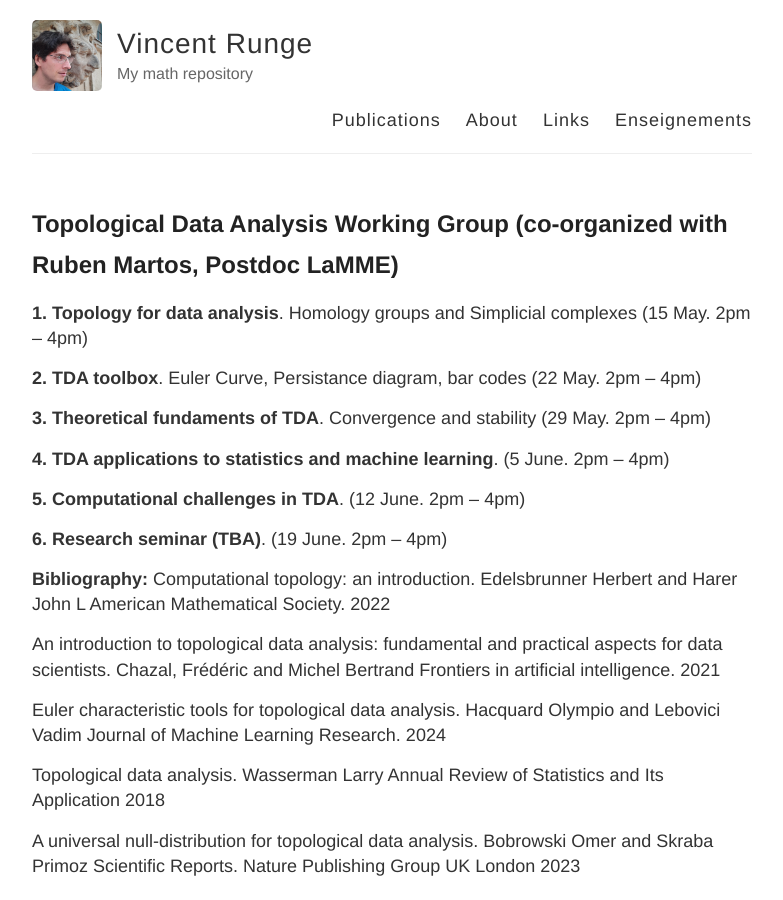
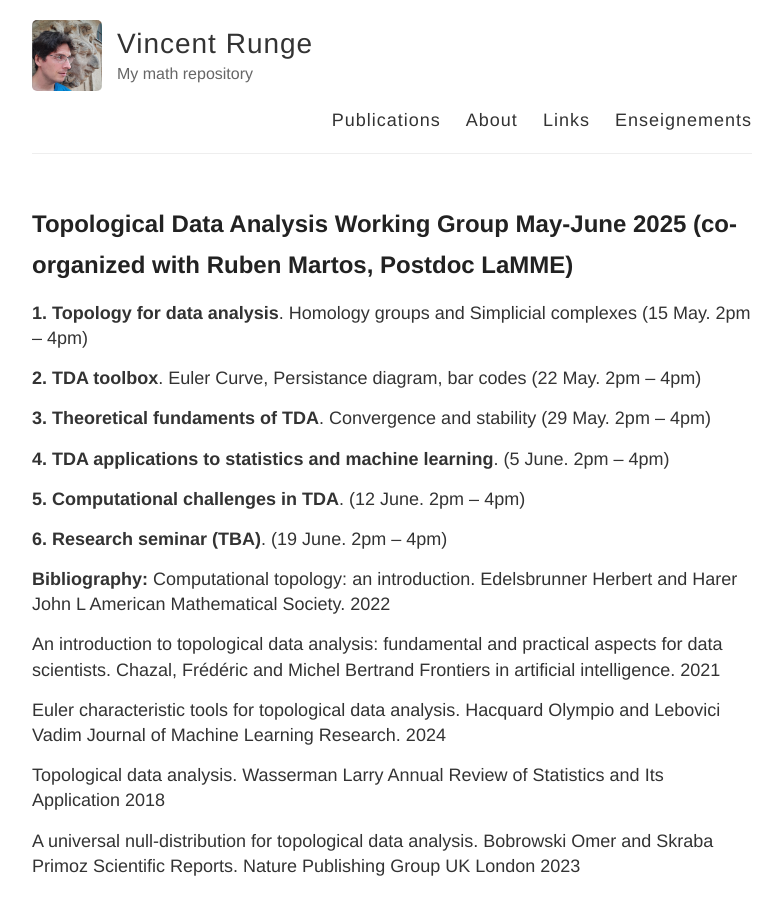
Before and after one commit to vincentrunge/vincentrunge.github.io, a Jekyll site: the page built from About.md, in a window 1280 px wide and 900 px high. Shown: the whole window, without its empty margins (248-1031 px from the left). Built offline with Jekyll 4.4.1, drawn with Linux system fonts in a browser that asks for light colours.

Commit message:
Update About.md

```diff
--- a/About.md
+++ b/About.md
@@ -4,7 +4,7 @@ title: About
 permalink: /About/
 ---
 
-## Topological Data Analysis Working Group (co-organized with Ruben Martos, Postdoc LaMME)
+## Topological Data Analysis Working Group May-June 2025 (co-organized with Ruben Martos, Postdoc LaMME)
 
 **1.	Topology for data analysis**.
 Homology groups and Simplicial complexes
```
